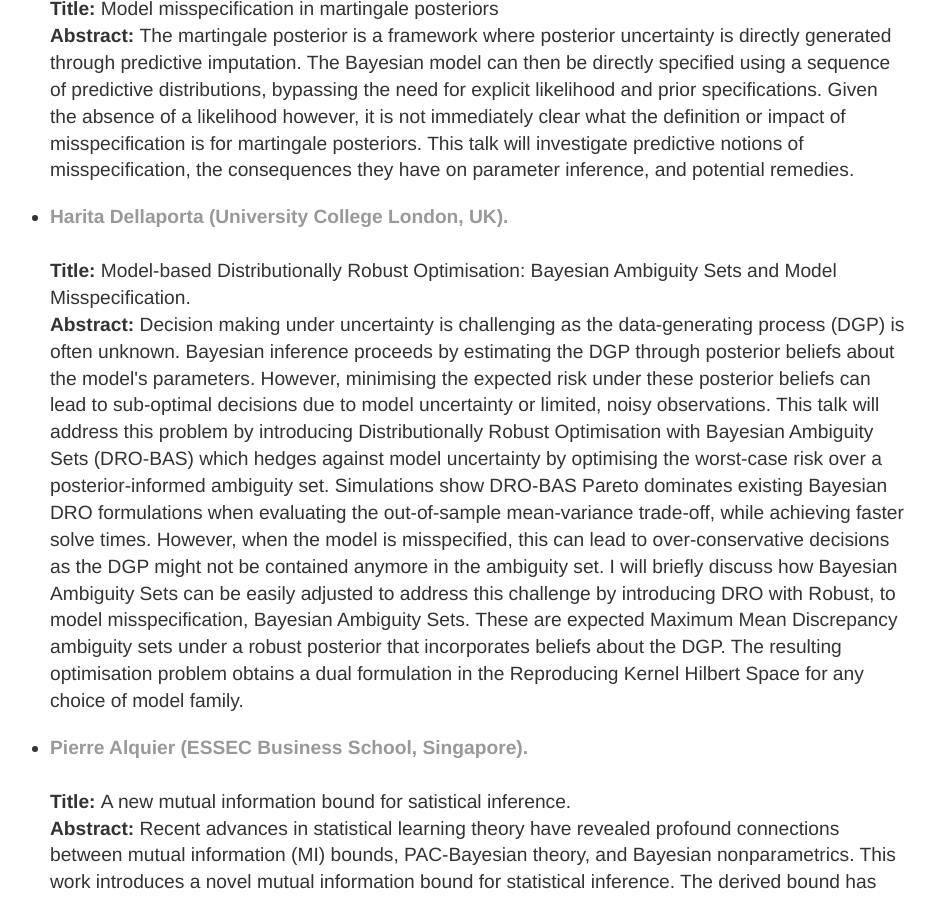
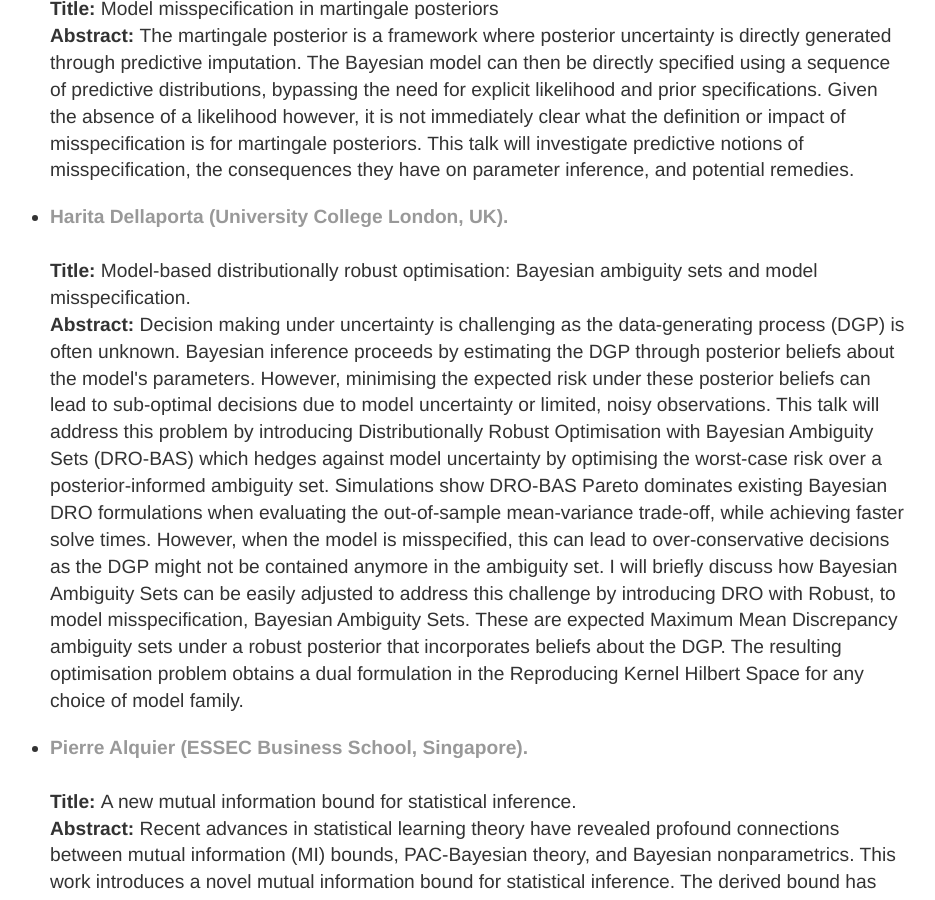
Before and after one commit to postbayes/BayesMisspecificationSatellite, a Jekyll site: the page index.html, which Jekyll copies as it is, in a window 1280 px wide and 900 px high, scrolled down 4046 px. Shown: the whole window, without its empty margins (182-1117 px from the left). Built offline with Jekyll 4.4.1, drawn with Linux system fonts in a browser that asks for light colours; some of the changed text lies outside the part shown.

Commit message:
Update index.html

```diff
--- a/index.html
+++ b/index.html
@@ -99,7 +99,7 @@ A common justification for the use of Bayesian inference is that Bayes’ theore
 <li>12.30-14.00 <b>Lunch</b></li>
 <li>14.00-15.30 Poster Session </li>
 <li>15.30-16.00 <b>Coffee</b></li>
-<li>16.00-17.00 Invited Talk: Pierre Alquier - A new mutual information bound for satistical inference</li>
+<li>16.00-17.00 Invited Talk: Pierre Alquier - A new mutual information bound for statistical inference</li>
 <li>17.00-18.00 Invited Talk: TBC </li>
 </ul>
 </p>
@@ -210,7 +210,7 @@ della Svizzera italiana, Switzerland).</a></strong> <br/><br/>
 		<li> <strong><a href="https://haritadell.github.io/"> Harita Dellaporta (University College London, UK).</a></strong> <br/><br/>
 
 
-			<strong> Title: </strong> Model-based Distributionally Robust Optimisation: Bayesian Ambiguity Sets and Model Misspecification.   <br/>
+			<strong> Title: </strong> Model-based distributionally robust optimisation: Bayesian ambiguity sets and model misspecification.   <br/>
 
 			<strong> Abstract: </strong> Decision making under uncertainty is challenging as the data-generating process (DGP) is often unknown. Bayesian inference proceeds by estimating the DGP through posterior beliefs about the model's parameters. However, minimising the expected risk under these posterior beliefs can lead to sub-optimal decisions due to model uncertainty or limited, noisy observations. This talk will address this problem by introducing Distributionally Robust Optimisation with Bayesian Ambiguity Sets (DRO-BAS) which hedges against model uncertainty by optimising the worst-case risk over a posterior-informed ambiguity set.  Simulations show DRO-BAS Pareto dominates existing Bayesian DRO formulations when evaluating the out-of-sample mean-variance trade-off, while achieving faster solve times. However, when the model is misspecified, this can lead to over-conservative decisions as the DGP might not be contained anymore in the ambiguity set. I will briefly discuss how Bayesian Ambiguity Sets can be easily adjusted to address this challenge by introducing DRO with Robust, to model misspecification, Bayesian Ambiguity Sets. These are expected Maximum Mean Discrepancy ambiguity sets under a robust posterior that incorporates beliefs about the DGP. The resulting optimisation problem obtains a dual formulation in the Reproducing Kernel Hilbert Space for any choice of model family.   <br/>
 
@@ -221,7 +221,7 @@ della Svizzera italiana, Switzerland).</a></strong> <br/><br/>
 		<li> <strong><a href="https://pierrealquier.github.io/"> Pierre Alquier (ESSEC Business School, Singapore).</a></strong> <br/><br/>
 
 
-			<strong> Title: </strong> A new mutual information bound for satistical inference. <br/>
+			<strong> Title: </strong> A new mutual information bound for statistical inference. <br/>
 
 			<strong> Abstract: </strong> Recent advances in statistical learning theory have revealed profound connections between mutual information (MI) bounds, PAC-Bayesian theory, and Bayesian nonparametrics. This work introduces a novel mutual information bound for statistical inference. The derived bound has wide-ranging applications. It yields improved contraction rates for fractional posteriors in Bayesian nonparametrics. It can also be used to study variational inference or Maximum Likelihood Estimation (MLE). By bridging these diverse areas, this work advances our understanding of the fundamental limits of statist ical inference and the role of information in learning from data. We hope that these results will not only clarify connections between statistical inference and information theory but also help to develop a new toolbox to study a wide range of estimators. <br/>
 
```
